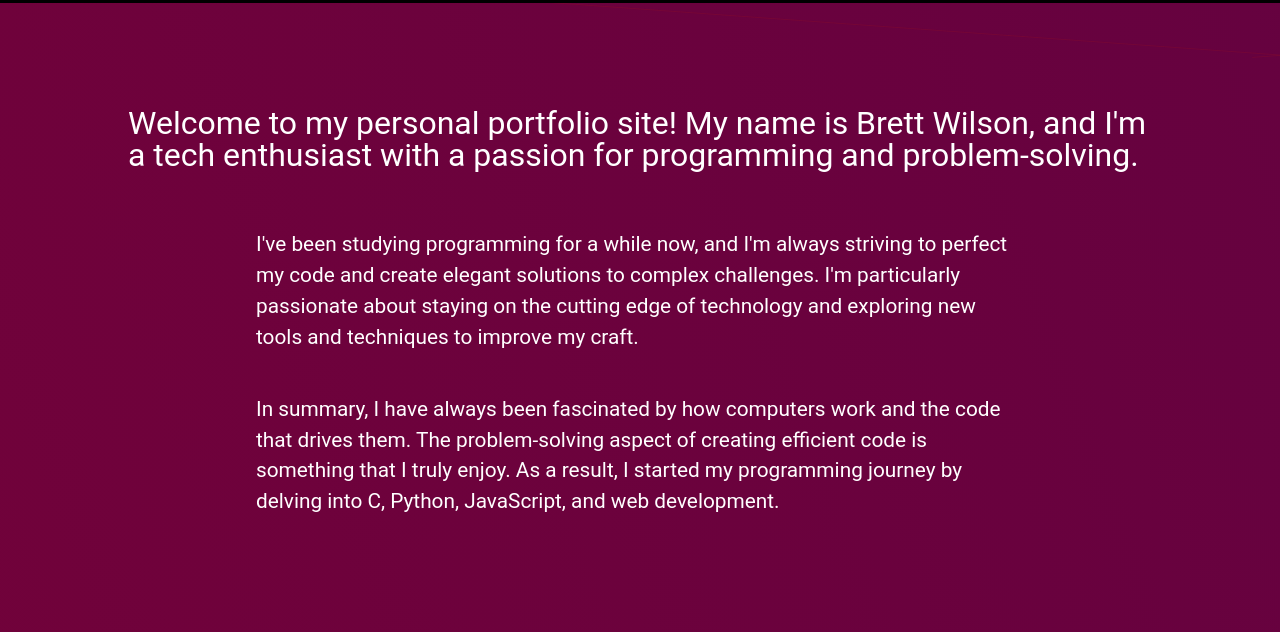
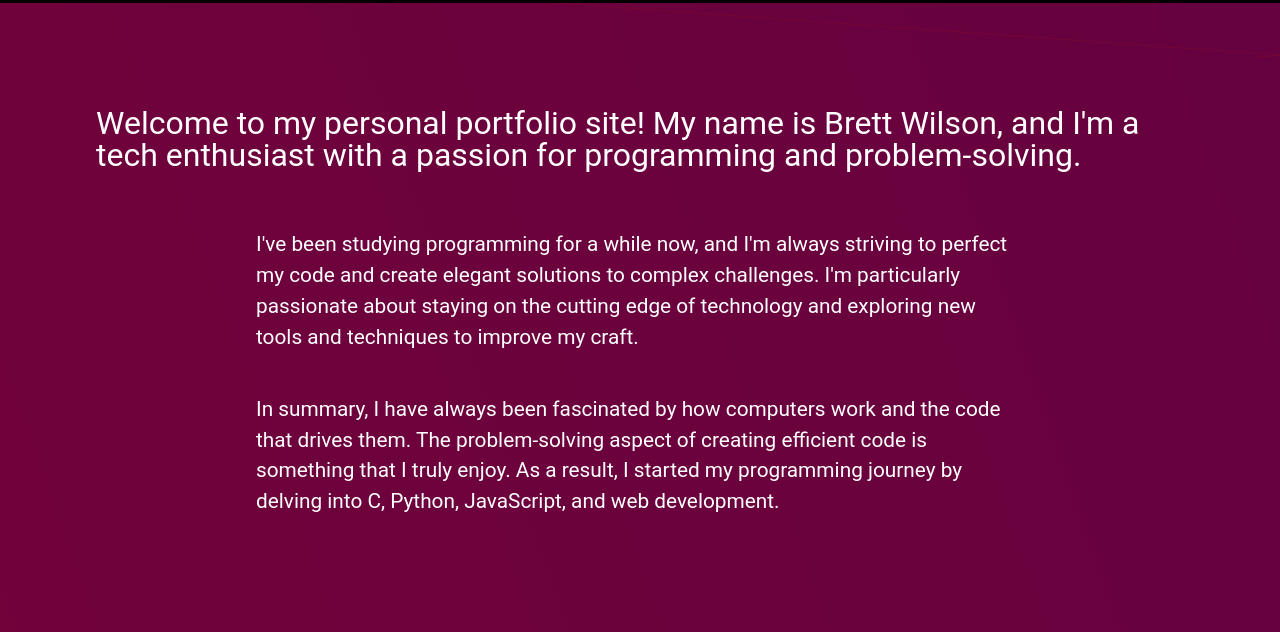
Before and after one commit to BrettWilsonDev/portfolio-website, a plain HTML site: page index.html in a window 1280 px wide. Shown: the part 37-669 px from the top of the page. Drawn offline with Linux system fonts and the light colour scheme.

Commit message:
small style changes and seo changes.

```diff
--- a/assets/styles/contentstyle.css
+++ b/assets/styles/contentstyle.css
@@ -105,6 +105,16 @@ footer {
     }
 }
 
+#mainh1 {
+    max-width: 55%;
+}
+
+@media only screen and (max-width: 1355px) {
+    #mainh1 {
+        max-width: 85%;
+    }
+}
+
 body p {
     padding: 5%;
     margin: 0 auto;
--- a/index.html
+++ b/index.html
@@ -107,7 +107,7 @@
 
         <article>
 
-            <h1 style="width: 80%; margin: 0 auto; margin-top: 10vh;" id="mainh1">Welcome to my personal portfolio site!
+            <h1 style=" margin: 0 auto; margin-top: 10vh;" id="mainh1">Welcome to my personal portfolio site!
                 My name is Brett Wilson, and I'm a tech enthusiast with a passion for programming and problem-solving.
             </h1>
 
```
Also changed, not shown: BrettsCV/index.html (+3 -0 lines), timeline/index.html (+3 -0 lines), assets/styles/contentstyle.min.css.
